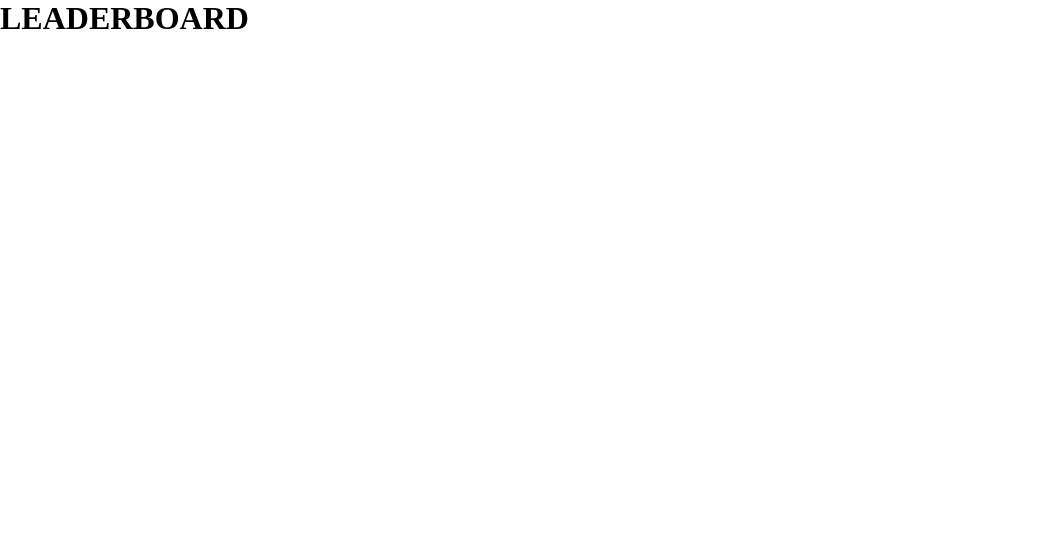
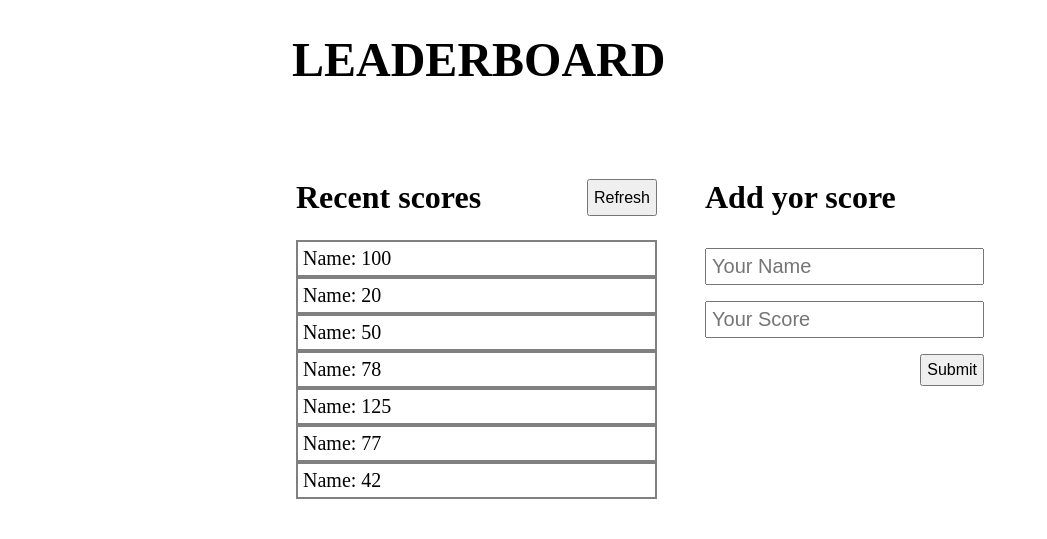
Before and after one commit to Nuri1977/leaderboard, a website built with webpack: page src/index.html in a window 1280 px wide. Shown: the whole page, without its empty margins (0-1047 px from the left). Built offline with nearby package versions, Linux system fonts and the light colour scheme.

Commit message:
Add plain HTML markup with minimum styling

```diff
--- a/src/index.html
+++ b/src/index.html
@@ -1,12 +1,47 @@
 <!DOCTYPE html>
 <html lang="en">
+
 <head>
-  <meta charset="UTF-8">
-  <meta http-equiv="X-UA-Compatible" content="IE=edge">
-  <meta name="viewport" content="width=device-width, initial-scale=1.0">
+  <meta charset="UTF-8" />
+  <meta http-equiv="X-UA-Compatible" content="IE=edge" />
+  <meta name="viewport" content="width=device-width, initial-scale=1.0" />
   <title>LEADERBOARD</title>
 </head>
+
 <body>
-  <h1>LEADERBOARD</h1>
+  <main class="container">
+    <h1 class="main-title">LEADERBOARD</h1>
+    <div class="main-area">
+      <div class="results">
+        <div class="result-header">
+          <h2>Recent scores</h2>
+          <button type="button" class="btn">Refresh</button>
+        </div>
+        <ul class="result-list">
+          <li>Name: 100</li>
+          <li>Name: 20</li>
+          <li>Name: 50</li>
+          <li>Name: 78</li>
+          <li>Name: 125</li>
+          <li>Name: 77</li>
+          <li>Name: 42</li>
+        </ul>
+      </div>
+      <div class="entries">
+        <h2 class="entries-title">Add yor score</h2>
+        <form action="" class="entries-form">
+          <input type="text" id="name" name="name" placeholder="Your Name" required
+            class="form-control" />
+          <input type="number" id="score" name="score" placeholder="Your Score" required
+          class="form-control" />
+          <div class="form-submit">
+            <button type="submit" class="btn" >Submit</button>
+          </div>
+        </form>
+      </div>
+    </div>
+
+  </main>
 </body>
+
 </html>
--- a/src/styles/style.css
+++ b/src/styles/style.css
@@ -6,3 +6,78 @@
   margin: 0;
   padding: 0;
 }
+
+.container {
+  max-width: 760px;
+  margin: auto;
+}
+
+ul {
+  list-style: none;
+}
+
+.main-title {
+  font-size: 48px;
+  margin: 32px;
+}
+
+.main-area {
+  display: flex;
+  padding: 12px;
+}
+
+.results {
+  flex: 50%;
+  padding: 24px;
+}
+
+.result-header {
+  display: flex;
+  justify-content: space-between;
+  padding: 24px 0;
+}
+
+.result-header h2 {
+  font-size: 32px;
+}
+
+.result-list li {
+  font-size: 20px;
+  padding: 5px;
+  border: 2px solid grey;
+}
+
+.entries {
+  flex: 30%;
+  padding: 24px;
+}
+
+.entries-title {
+  margin: 24px 0;
+  font-size: 32px;
+}
+
+.entries-form {
+  display: flex;
+  flex-direction: column;
+}
+
+.form-control {
+  font-size: 20px;
+  padding: 5px;
+  margin: 8px 0;
+}
+
+.form-submit {
+  text-align: right;
+  margin: 8px 0;
+}
+
+.btn {
+  padding: 5px;
+  font-size: 16px;
+}
+
+.border {
+  border: 1px solid red;
+}
```
